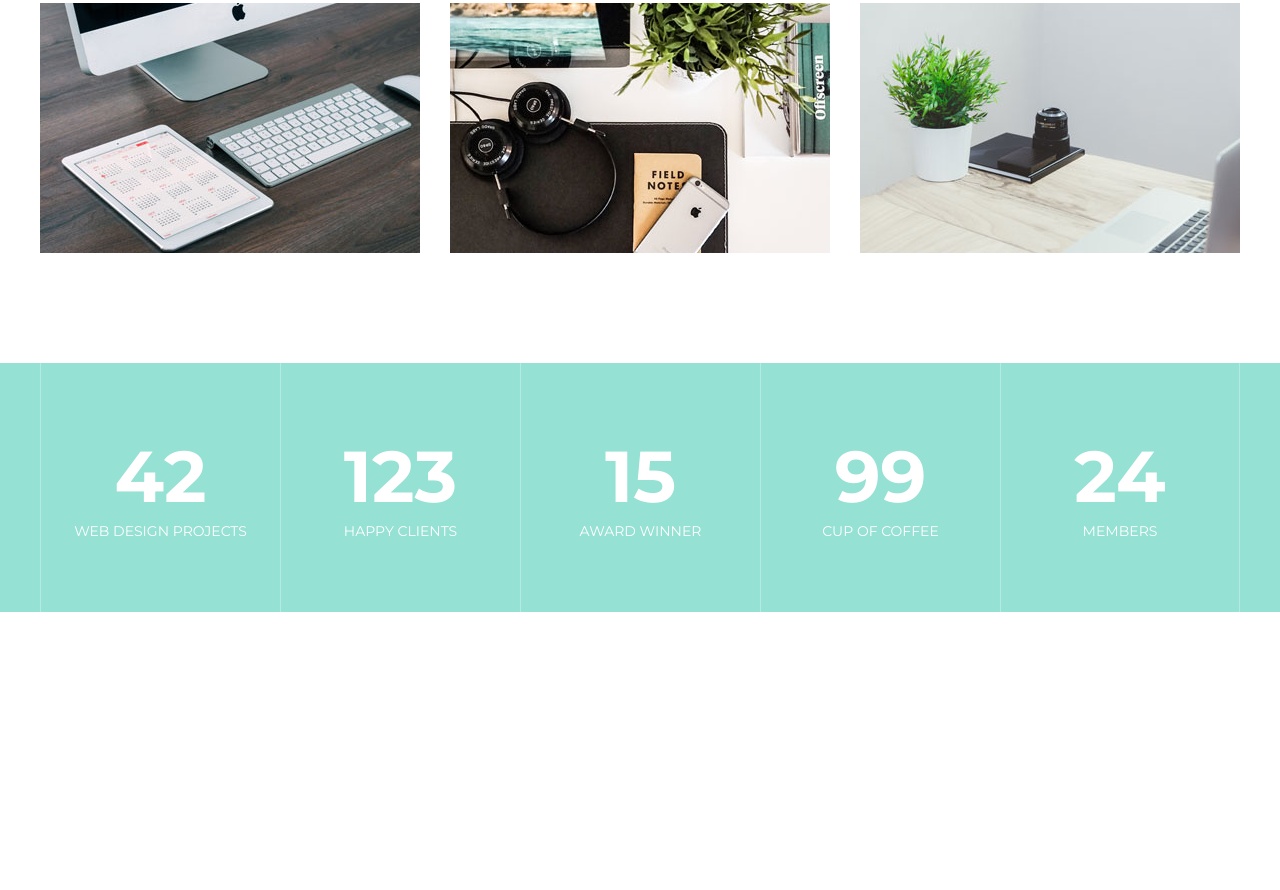
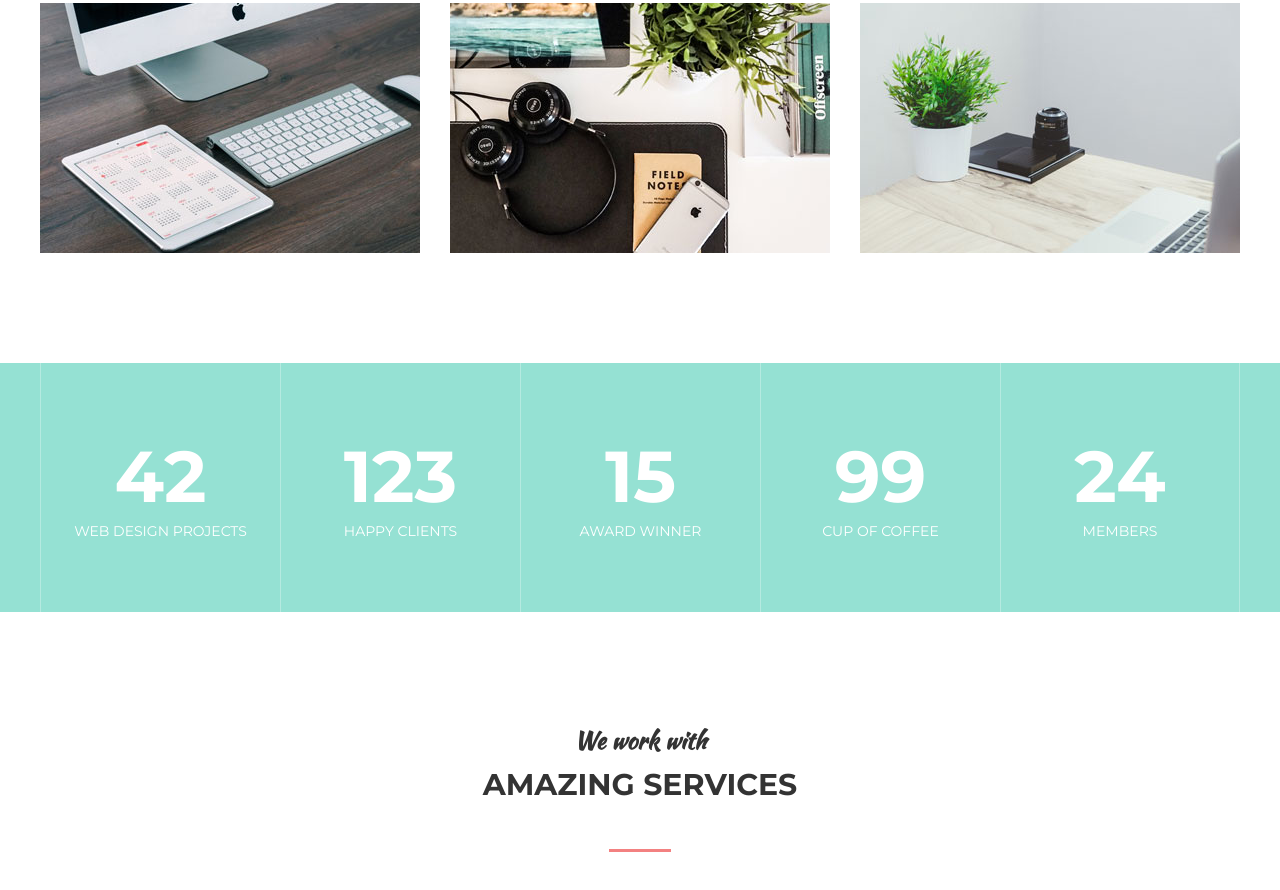
Before and after one commit to denyschornyi/MOGO-PSDmaket-project, a plain HTML site: page index.html in a window 1280 px wide. Shown: the part 1184-2074 px from the top of the page. Before the commit the page ends 1796 px from the top, so only its background shows below. Drawn offline with Linux system fonts and the light colour scheme.

Commit message:
Add new block Services.

```diff
--- a/css/style.css
+++ b/css/style.css
@@ -336,3 +336,13 @@ i{
 .stat_item:last-child {
     border-right: 1px solid #b5eae0;
 }
+
+
+/* SERVICES */
+
+.amazing_services{
+    width: 100%;
+    max-width: 1200px;
+    margin: 110px auto 60px;
+
+}
--- a/index.html
+++ b/index.html
@@ -105,6 +105,11 @@
             </div>
         </div>
     </div>
+
+    <div class="amazing_services">
+        <h4 class="up_story_about">We work with</h4>
+        <h3 class="story_about">Amazing services</h3>
+    </div>
 </body>
 
 </html>
```
